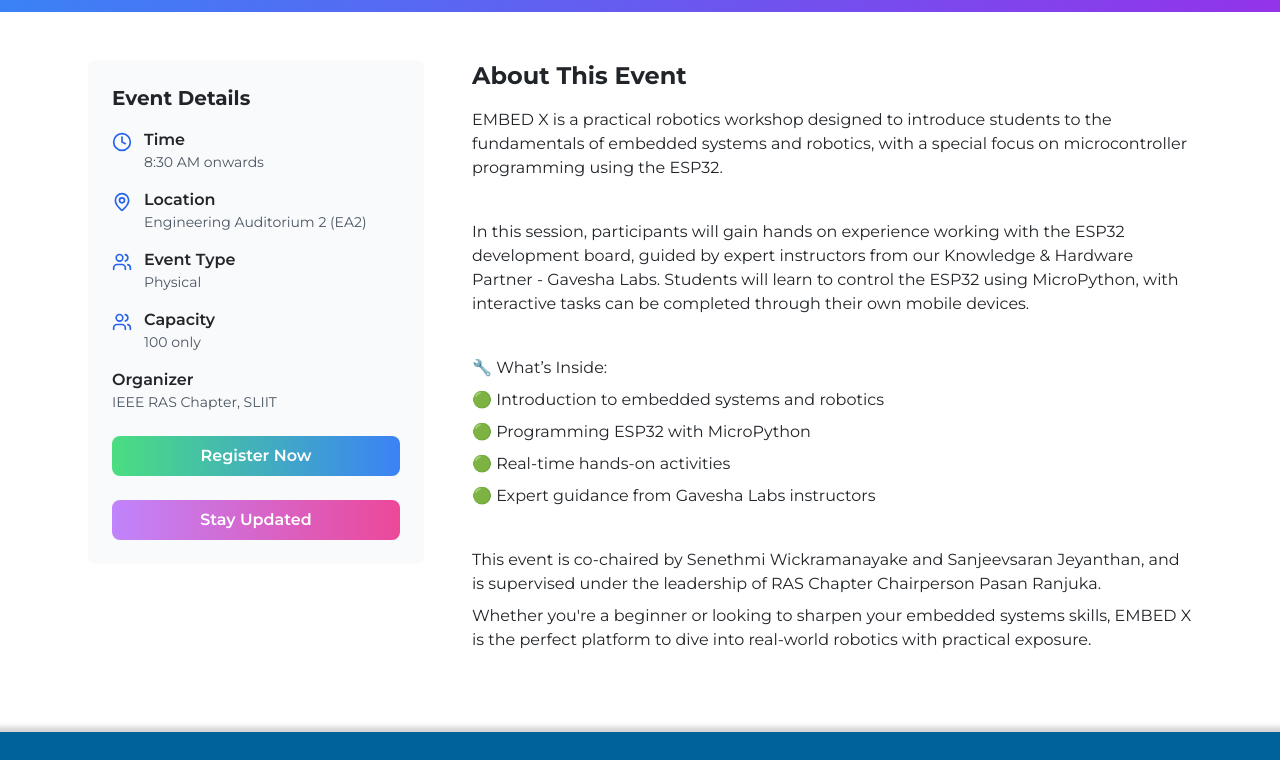
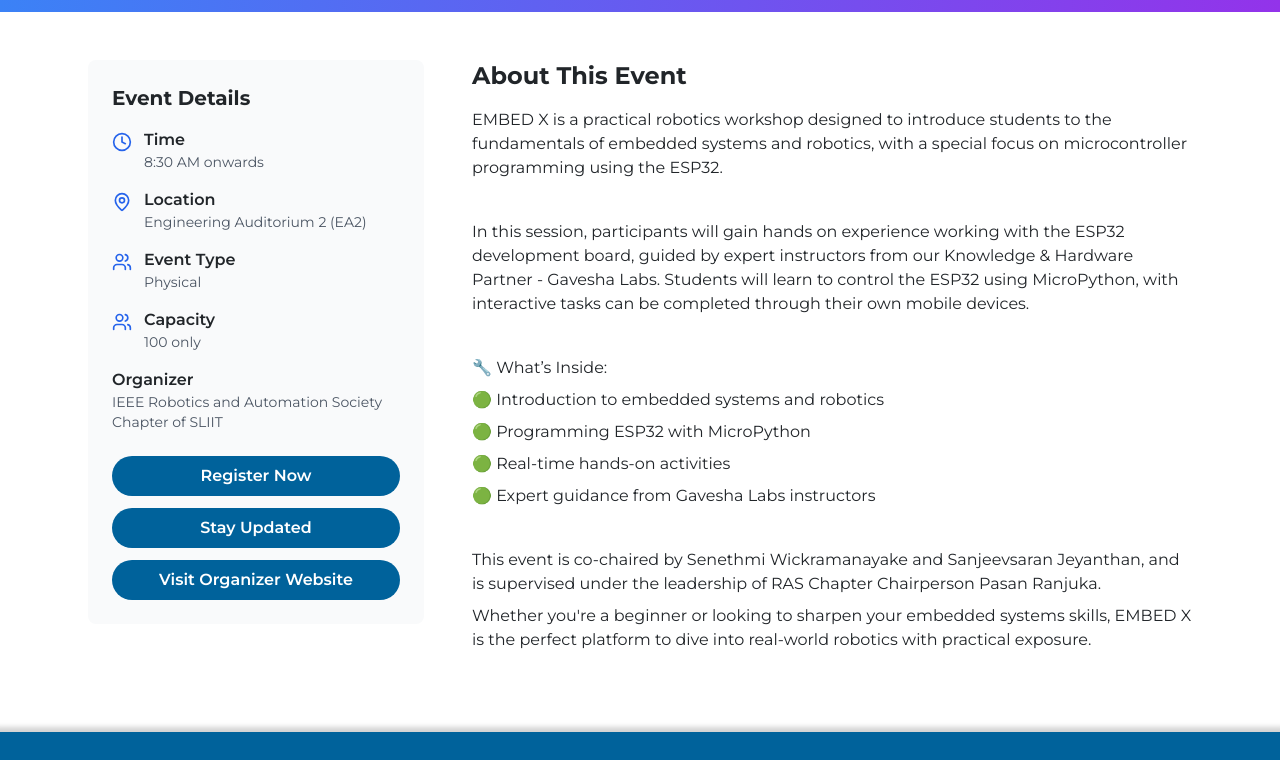
Before and after one commit to IEEEComputerSocietyofSLIIT/IEEE_SLIIT_Web_SB, a React (Create React App) app in the folder frontend/: page /events/embedx in a window 1280 px wide. Shown: the part 412-1172 px from the top of the page. Built offline with nearby package versions, Linux system fonts and the light colour scheme; a web font is replaced by a local one.

Commit message:
minor event changes

```diff
--- a/frontend/src/App.js
+++ b/frontend/src/App.js
@@ -25,7 +25,8 @@ function App() {
   "linkStatus": true,
   "stayUpdatedLink":"https://linktr.ee/ieee_ras_sliit",
   "googleFormLink": "https://docs.google.com/forms/d/e/1FAIpQLSf6VhqjZZMPLTitmftkXt-hgukgloEcV1r0tK_SRyr9HWcwQQ/viewform",
-  "organizer": "IEEE RAS Chapter, SLIIT",
+  "organizer": "IEEE Robotics and Automation Society Chapter of SLIIT",
+  "organizerWebsite":"https://ras.ieeesliit.com",
   "capacity": "100 only",
   "type":"Physical",
   "tags": ['Robotics'],
--- a/frontend/src/views/Events/News.jsx
+++ b/frontend/src/views/Events/News.jsx
@@ -545,13 +545,13 @@ const EventDetailPage = ({ event, onBack }) => (
               </div>
             </div>
 
-            {/* Register Button */}
+            {/* Action Buttons */}
             {true && (
-              <div className="mt-4 sm:mt-6">
+              <div className="mt-4 sm:mt-6 space-y-3">
                 <button
-                  className={`w-full py-2 px-4 sm:py-3 sm:px-6 rounded-lg font-semibold transition-all duration-300 text-sm sm:text-base ${
+                  className={`w-full py-2 px-4 sm:py-3 sm:px-6 rounded-full font-semibold transition-all duration-300 text-sm sm:text-base ${
                     event.linkStatus
-                      ? "bg-gradient-to-r from-green-400 to-blue-500 text-white hover:shadow-lg hover:from-green-500 hover:to-blue-600"
+                      ? "bg-[#00629b] text-white hover:shadow-lg hover:from-green-500 hover:to-blue-600"
                       : "bg-gray-400 text-gray-700 cursor-not-allowed"
                   }`}
                   onClick={() => {
@@ -562,10 +562,11 @@ const EventDetailPage = ({ event, onBack }) => (
                 >
                   {event.linkStatus ? "Register Now" : "Registration Closed"}
                 </button>
+
                 <button
-                  className={`w-full mt-4 py-2 px-4 sm:py-3 sm:px-6 rounded-lg font-semibold transition-all duration-300 text-sm sm:text-base ${
+                  className={`w-full py-2 px-4 sm:py-3 sm:px-6 rounded-full font-semibold transition-all duration-300 text-sm sm:text-base ${
                     event.stayUpdatedLink
-                      ? "bg-gradient-to-r from-purple-400 to-pink-500 text-white hover:shadow-lg hover:from-purple-500 hover:to-pink-600"
+                      ? "bg-[#00629b] text-white hover:shadow-lg hover:from-purple-500 hover:to-pink-600"
                       : "bg-gray-400 text-gray-700 cursor-not-allowed"
                   }`}
                   onClick={() => {
@@ -576,8 +577,17 @@ const EventDetailPage = ({ event, onBack }) => (
                 >
                   {event.stayUpdatedLink ? "Stay Updated" : "Updates Unavailable"}
                 </button>
+
+                {/* Organizer Website Button */}
+                {event.organizerWebsite && (
+                  <button
+                    className="w-full py-2 px-4 sm:py-3 sm:px-6 rounded-full font-semibold transition-all duration-300 text-sm sm:text-base bg-[#00629b] text-white hover:shadow-lg hover:bg-blue-700"
+                    onClick={() => window.open(event.organizerWebsite, '_blank')}
+                  >
+                    Visit Organizer Website
+                  </button>
+                )}
               </div>
-
             )}
           </div>
         </div>
```
